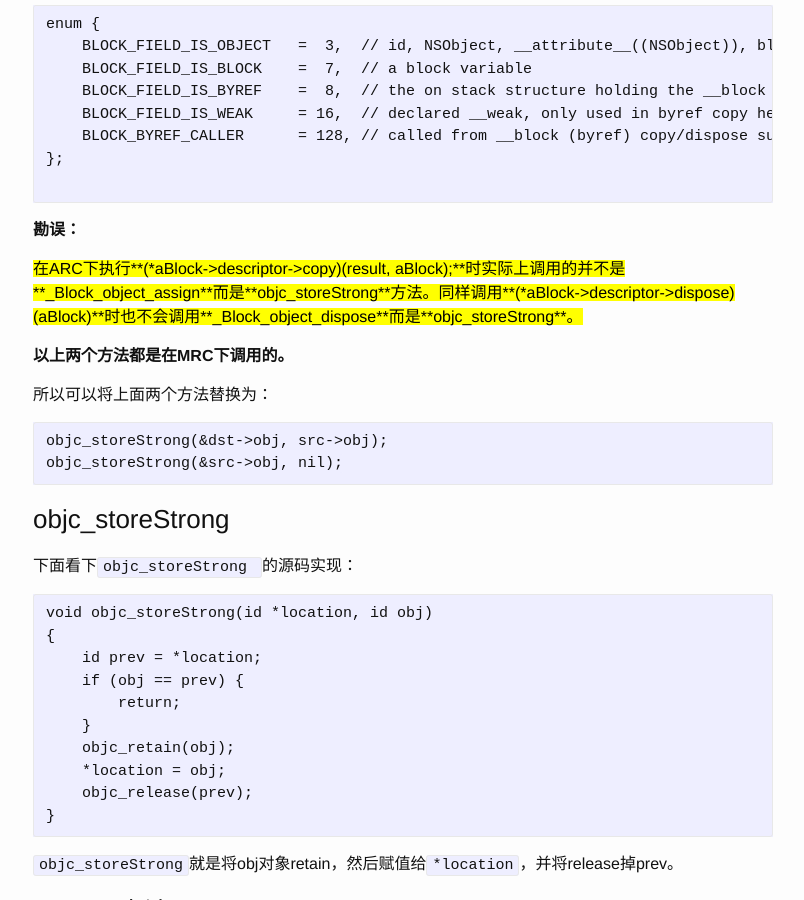
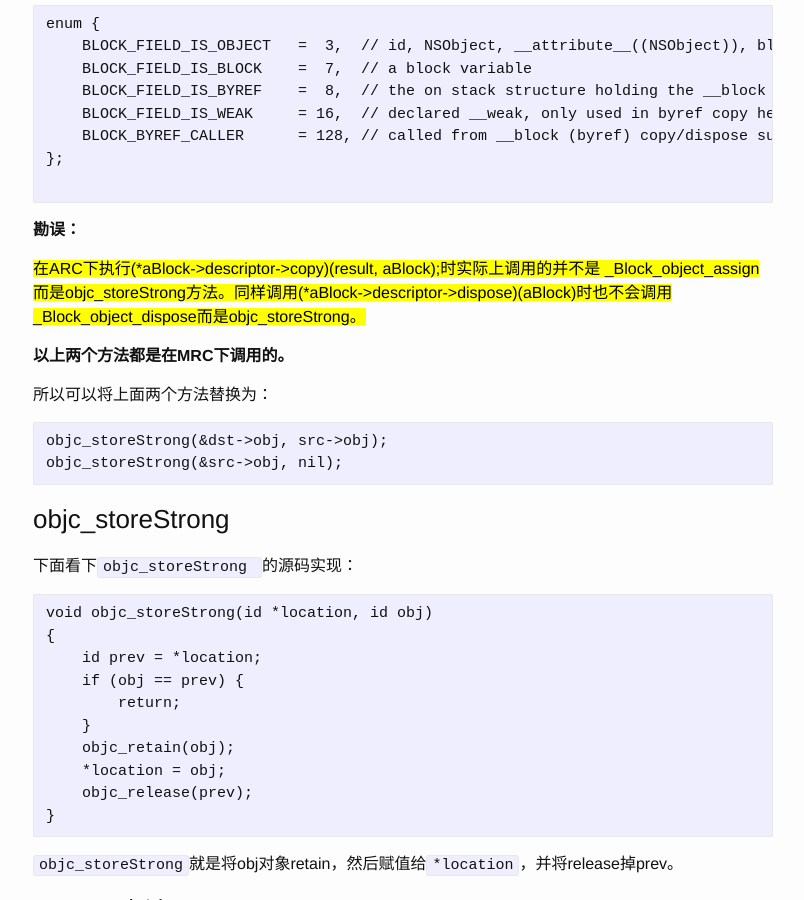
Before and after one commit to war3tiger/war3tiger.github.io, a Jekyll site: the page built from _posts/2017-08-01-Block-NSObject.markdown, in a window 1280 px wide and 900 px high, scrolled down 4544 px. Shown: the whole window, without its empty margins (237-1041 px from the left). Built offline with Jekyll 4.4.1, drawn with Linux system fonts in a browser that asks for light colours.

````diff
--- a/_posts/2017-08-01-Block-NSObject.markdown
+++ b/_posts/2017-08-01-Block-NSObject.markdown
@@ -189,7 +189,7 @@ enum {
 ```
 **勘误：**
 
-<mark>在ARC下执行**(*aBlock->descriptor->copy)(result, aBlock);**时实际上调用的并不是 **_Block_object_assign**而是**objc_storeStrong**方法。同样调用**(*aBlock->descriptor->dispose)(aBlock)**时也不会调用**_Block_object_dispose**而是**objc_storeStrong**。</mark>
+<mark>在ARC下执行(*aBlock->descriptor->copy)(result, aBlock);时实际上调用的并不是 _Block_object_assign而是objc_storeStrong方法。同样调用(*aBlock->descriptor->dispose)(aBlock)时也不会调用_Block_object_dispose而是objc_storeStrong。</mark>
 
 **以上两个方法都是在MRC下调用的。**
 
````
